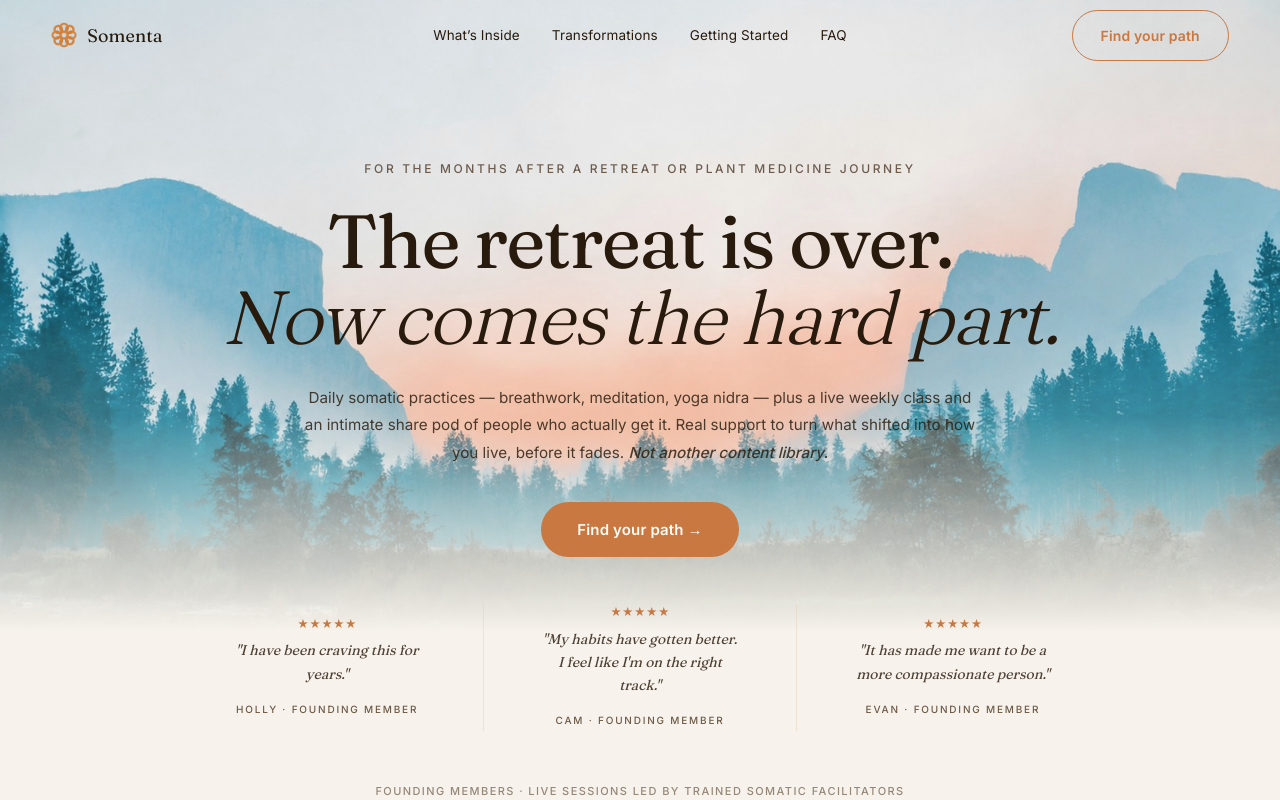
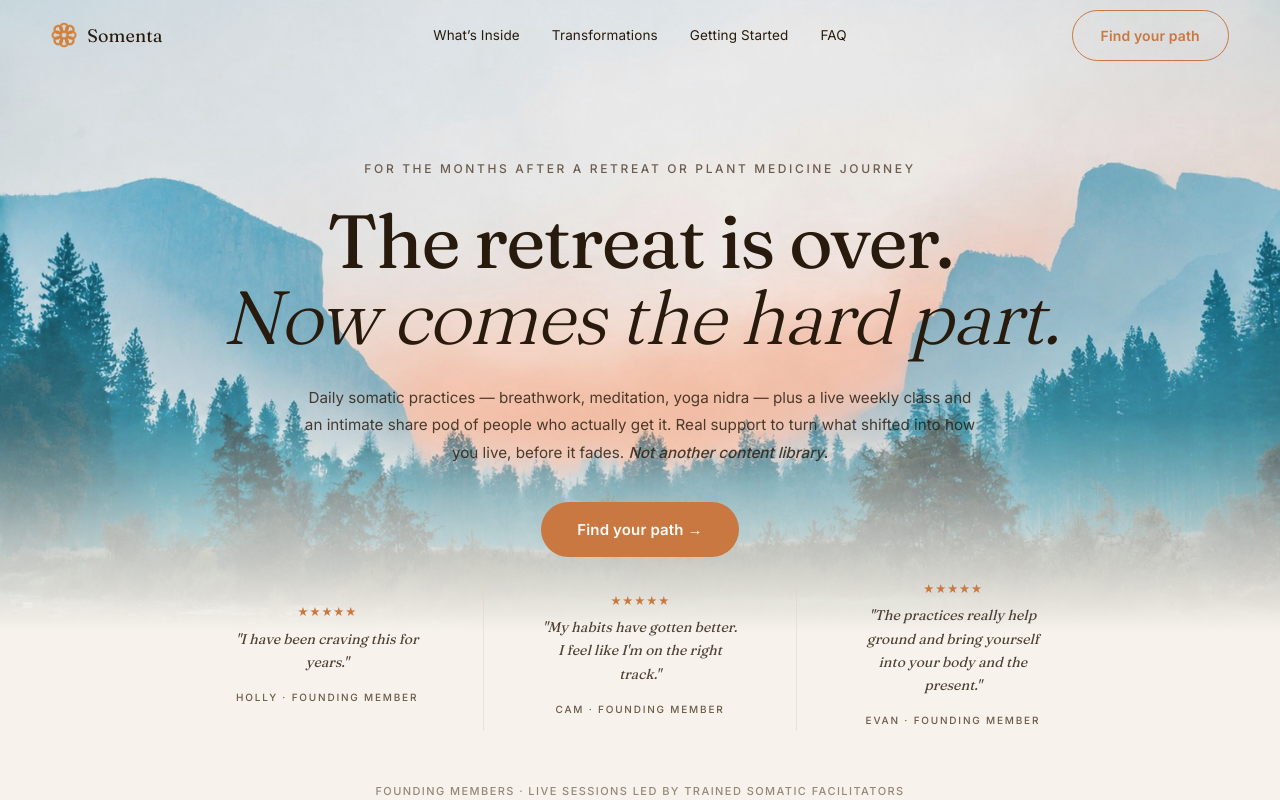
Before and after one commit to shawnpyatetsky-png/somenta-site, a Next.js app: page / in a window 1280 px wide. Shown: the top 800 px of the page. Built offline with nearby package versions, Linux system fonts and the light colour scheme.

Commit message:
Update Evan hero quote

```diff
--- a/app/page.tsx
+++ b/app/page.tsx
@@ -383,7 +383,7 @@ function handleImgLoad(e: SyntheticEvent<HTMLImageElement>) {
 const HERO_QUOTES = [
   { quote: '"I have been craving this for years."', name: 'Holly', role: 'Founding Member' },
   { quote: '"My habits have gotten better. I feel like I\'m on the right track."', name: 'Cam', role: 'Founding Member' },
-  { quote: '"It has made me want to be a more compassionate person."', name: 'Evan', role: 'Founding Member' },
+  { quote: '"The practices really help ground and bring yourself into your body and the present."', name: 'Evan', role: 'Founding Member' },
 ]
 
 // ── Nav ───────────────────────────────────────────────────────────────────────
```
